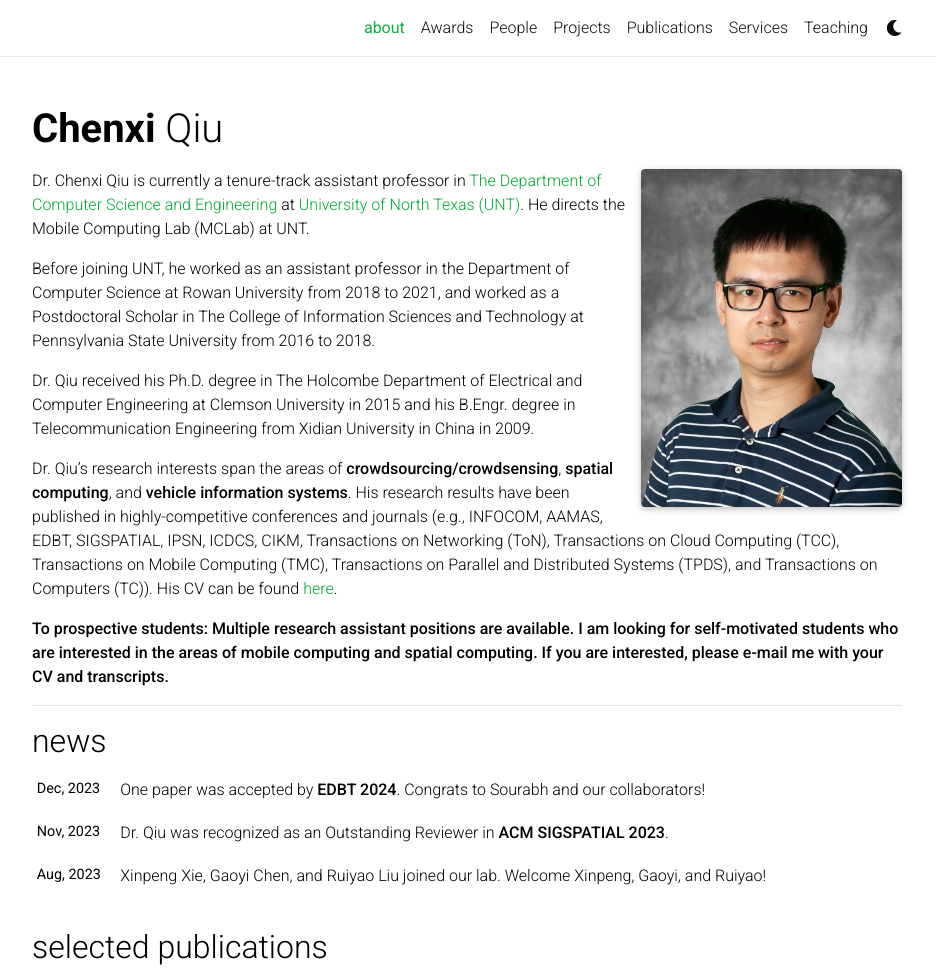
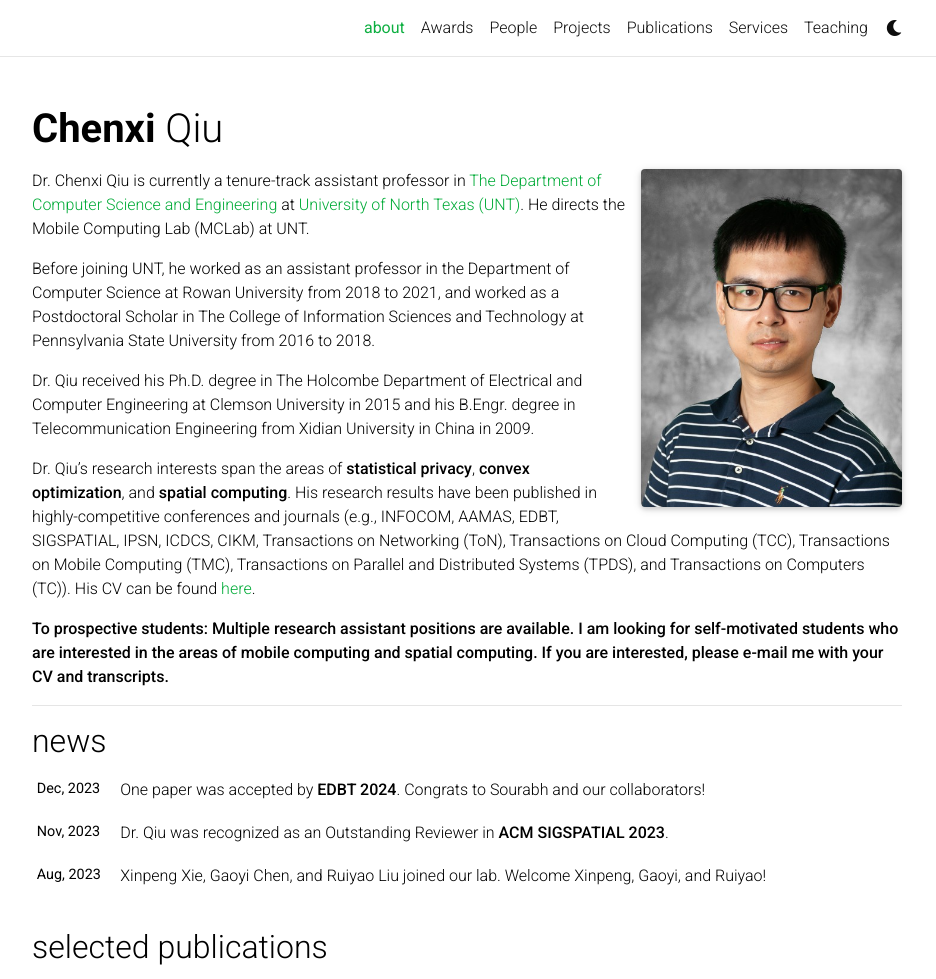
Before and after one commit to chenxiunt/chenxiunt.github.io, a Jekyll site: the page built from _pages/about.md, in a window 1280 px wide and 1268 px high, cut to the strip 0-979 px from the top of the window. Shown: the whole strip, without its empty margins (173-1109 px from the left). Built offline with Jekyll 4.4.1, drawn with Linux system fonts in a browser that asks for light colours; full-size pictures stand in for the smaller copies a plugin makes; comment, search, counter and statistics services are not loaded; a style sheet for code colours, icons or effects is not loaded.

Commit message:
Update about.md

```diff
--- a/_pages/about.md
+++ b/_pages/about.md
@@ -20,7 +20,7 @@ Before joining UNT, he worked as an assistant professor in the Department of Com
 
 Dr. Qiu received his Ph.D. degree in The Holcombe Department of Electrical and Computer Engineering at Clemson University in 2015 and his B.Engr. degree in Telecommunication Engineering from Xidian University in China in 2009.
 
-Dr. Qiu's research interests span the areas of **crowdsourcing/crowdsensing**, **spatial computing**, and **vehicle information systems**. His research results have been published in highly-competitive conferences and journals (e.g., INFOCOM, AAMAS, EDBT, SIGSPATIAL, IPSN, ICDCS, CIKM, Transactions on Networking (ToN), Transactions on Cloud Computing (TCC), Transactions on Mobile Computing (TMC), Transactions on Parallel and Distributed Systems (TPDS), and Transactions on Computers (TC)). His CV can be found [here](https://github.com/chenxiunt/chenxiunt.github.io/blob/master/assets/pdf/CV.pdf).
+Dr. Qiu's research interests span the areas of **statistical privacy**, **convex optimization**, and **spatial computing**. His research results have been published in highly-competitive conferences and journals (e.g., INFOCOM, AAMAS, EDBT, SIGSPATIAL, IPSN, ICDCS, CIKM, Transactions on Networking (ToN), Transactions on Cloud Computing (TCC), Transactions on Mobile Computing (TMC), Transactions on Parallel and Distributed Systems (TPDS), and Transactions on Computers (TC)). His CV can be found [here](https://github.com/chenxiunt/chenxiunt.github.io/blob/master/assets/pdf/CV.pdf).
 
 **To prospective students: Multiple research assistant positions are available. I am looking for self-motivated students who are interested in the areas of mobile computing and spatial computing. If you are interested, please e-mail me with your CV and transcripts.**
 
```
